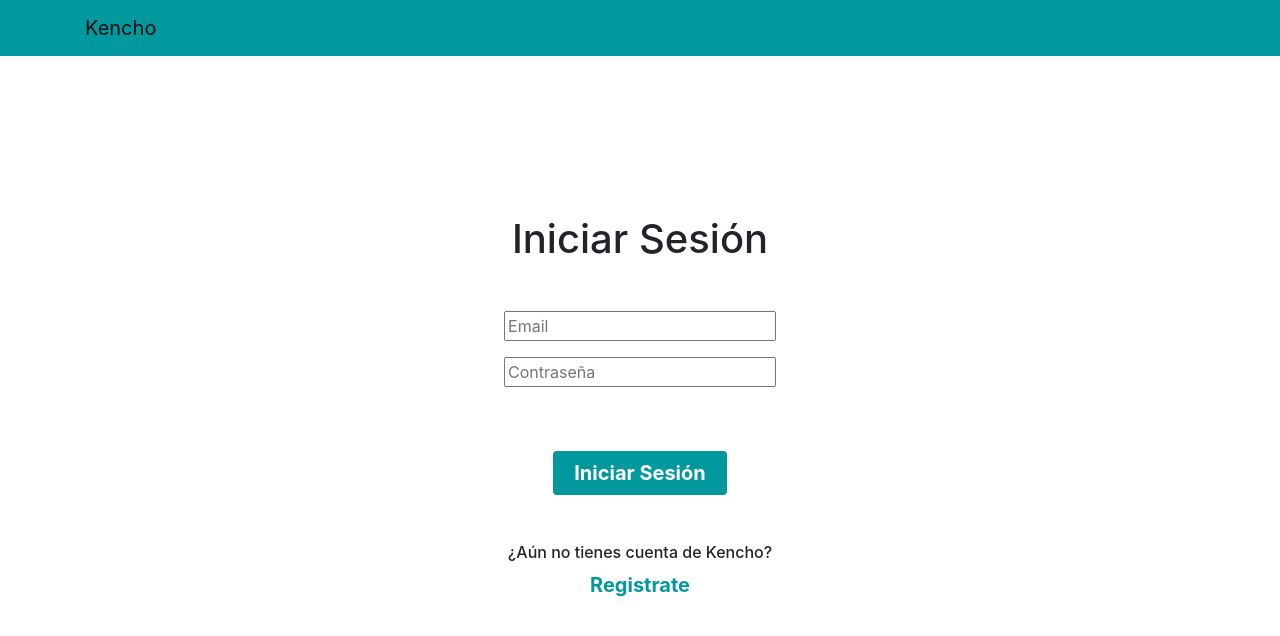
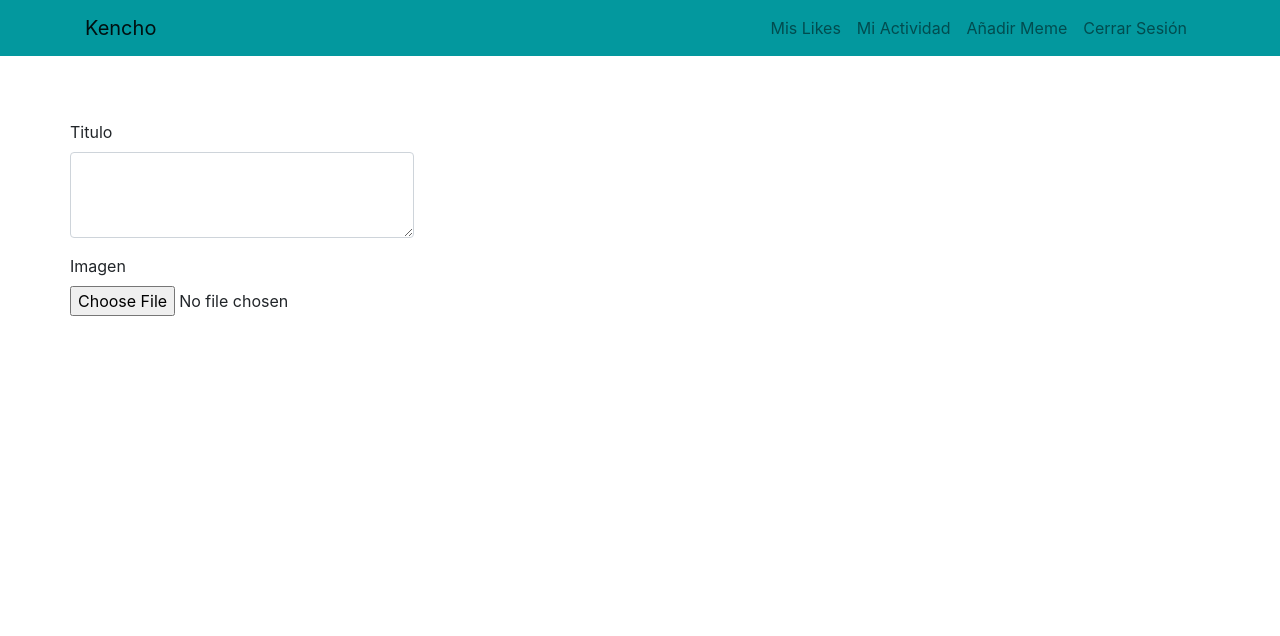
Before and after one commit to Estebant97/kencho-app, a React (Create React App) app in the folder client/: page /add-post in a window 1280 px wide. Shown: the top 636 px of the page. Built offline with nearby package versions, Linux system fonts and the light colour scheme; no server answers.

Commit message:
added login and add post

```diff
--- a/client/src/App.js
+++ b/client/src/App.js
@@ -6,6 +6,7 @@ import LikedPosts from './components/LikedPosts';
 import ActivityLog from './components/ActivityLog';
 import OpenPost from './components/OpenPost'
 import Feed from './components/Feed';
+import AddPost from './components/AddPost';
 import {
   BrowserRouter as Router,
   Switch,
@@ -24,6 +25,7 @@ function App() {
                       <Route path="/liked-posts" component={LikedPosts}/>
                       <Route path="/activity-log" component={ActivityLog}/>
                       <Route path="/open-post" component={OpenPost}/>
+                      <Route path="/add-post" component = {AddPost}/>
                       <Route path="/" component={Login}/>
                   </Switch>
               </Router>
--- /dev/null
+++ b/client/src/components/AddPost.js
@@ -0,0 +1,70 @@
+import React from "react";
+import Navbar from "./NavBar";
+
+
+// post del user
+// pasarle el metodo post del post
+/* new Imgur({
+    clientid: '373d237cc76ba81',
+    callback: postImage()
+}) */
+
+class AddPost extends React.Component {
+    componentDidMount(){
+        let data = {
+            title: 'prueba',
+            image: ''
+        };
+        const settings = {
+            method: 'POST',
+            headers: {
+                'Content-Type': 'application/json',
+                Authorization: 'Client-ID 373d237cc76ba81'
+            },
+            body : JSON.stringify( data )
+        };
+        //check if its in production
+        //const imageHash = 'lWoC4Co';
+        fetch("https://api.imgur.com/3/image", settings)
+        .then( response => {
+                return response.json();
+        })
+        .then( data => {
+
+            //this.setState({posts:data});
+            console.log( data );
+            //console.log(this.state);
+        })
+        .catch( err => {
+            console.log(err);
+        })
+    }
+    render() {
+        //const { name, description, category, price } = this.state;
+        return (
+            <>
+                <Navbar></Navbar>
+                <div className="container">
+                    <div className="row">
+                        <div className="mt-5 py-3">
+                            <form>
+                                <div className="form-group">
+                                    <label htmlFor="title">Titulo</label>
+                                    <textarea className="form-control" id="title" rows="3"></textarea>
+                                </div>
+                                <div className="form-group">
+                                <label htmlFor="image">
+                                    Imagen
+                                </label>
+                                <input type="file" className="form-control-file" id="image"></input>
+                                </div>
+                            </form>
+                        </div>
+                    </div>
+                </div>
+
+            </>
+        );
+    }
+}
+export default AddPost;
--- a/client/src/components/Feed.js
+++ b/client/src/components/Feed.js
@@ -34,6 +34,9 @@ class Feed extends React.Component {
         console.log(this.state);
       }
     componentDidMount(){
+        if(!localStorage.getItem("accessToken")){
+            this.props.history.push("/login")
+        }
         const settings = {
             method: 'GET'
         }
--- a/client/src/components/Login.js
+++ b/client/src/components/Login.js
@@ -1,9 +1,40 @@
 import React from 'react';
 import { Link } from "react-router-dom";
 import NavBar from "./NavBar";
+import fetchAPI from '../lib/request';
 
 class Login extends React.Component {
-    handleLogin() {
+    componentDidMount() {
+        if(localStorage.getItem("accessToken")){
+            this.props.history.push("/feed")
+        }
+    }
+    handleLogin = (event) => {
+        event.preventDefault();
+        let email = document.getElementById('email').value;
+        let password = document.getElementById('password').value;
+        let data = {
+            email: email,
+            password: password
+        }
+        let settings = {
+            method: 'POST',
+            headers: {
+                'Content-Type': 'application/json'
+            },
+            body : JSON.stringify( data )
+        }
+        fetchAPI("/users/login", settings)
+        .then( response => {
+            return response.json();
+        })
+        .then( login => {
+            localStorage.setItem("accessToken",login.token);
+            this.props.history.push("/feed");
+        })
+        .catch( err => {
+            console.log(err);
+        })
     }
     render () {
         return(
@@ -33,13 +64,13 @@ class Login extends React.Component {
                                     <div className="py-5">
                                         <h1 className="mb-5">Iniciar Sesión</h1>
                                         <div className="form-group">
-                                            <input type="email" placeholder='Email' style={{width: '70%'}}/>
+                                            <input type="email" placeholder='Email' id="email" style={{width: '70%'}}/>
                                         </div>
                                         <div className="form-group">
-                                            <input type="password" placeholder='Contraseña' style={{width: '70%'}}/>
+                                            <input type="password" placeholder='Contraseña' id="password" style={{width: '70%'}}/>
                                         </div>
-                                        <button type="submit" className="btn mt-5" style={{width: '45%', backgroundColor: '#03989e', color: 'white'}}>
-                                            <Link to="/feed" style={{color: 'white', fontWeight: 'bold', fontSize: 20}}>Iniciar Sesión</Link>
+                                        <button type="submit" className="btn mt-5" style={{width: '45%', backgroundColor: '#03989e', color: 'white', fontWeight: 'bold', fontSize:20}}>
+                                            Iniciar Sesion
                                         </button>
                                     </div>
                                 </form>
--- a/client/src/components/NavBar.js
+++ b/client/src/components/NavBar.js
@@ -1,4 +1,5 @@
 import React from "react";
+import {Link} from 'react-router-dom';
 import { Navbar, Nav } from "react-bootstrap";
 
 const NavBar = ({searchVisible}) => (
@@ -9,9 +10,10 @@ const NavBar = ({searchVisible}) => (
                 <Navbar.Toggle aria-controls="basic-navbar-nav" />
                 <Navbar.Collapse id="basic-navbar-nav">
                     <Nav className="mr-auto">
-                        <Nav.Link href="/liked-posts">Mis Likes</Nav.Link>
-                        <Nav.Link href="/activity-log">Mi Actividad</Nav.Link>
-                        <Nav.Link href="/">Cerrar Sesión</Nav.Link>
+                        <Nav.Link as={Link} to="/liked-posts">Mis Likes</Nav.Link>
+                        <Nav.Link as={Link} to="/activity-log">Mi Actividad</Nav.Link>
+                        <Nav.Link as={Link}to="/add-post">Añadir Meme</Nav.Link>
+                        <Nav.Link as={Link} to="/">Cerrar Sesión</Nav.Link>
                     </Nav>
                 </Navbar.Collapse>
             </div>
```
Also changed, not shown: 1 other file (tests, documents, lock files or other folders).
